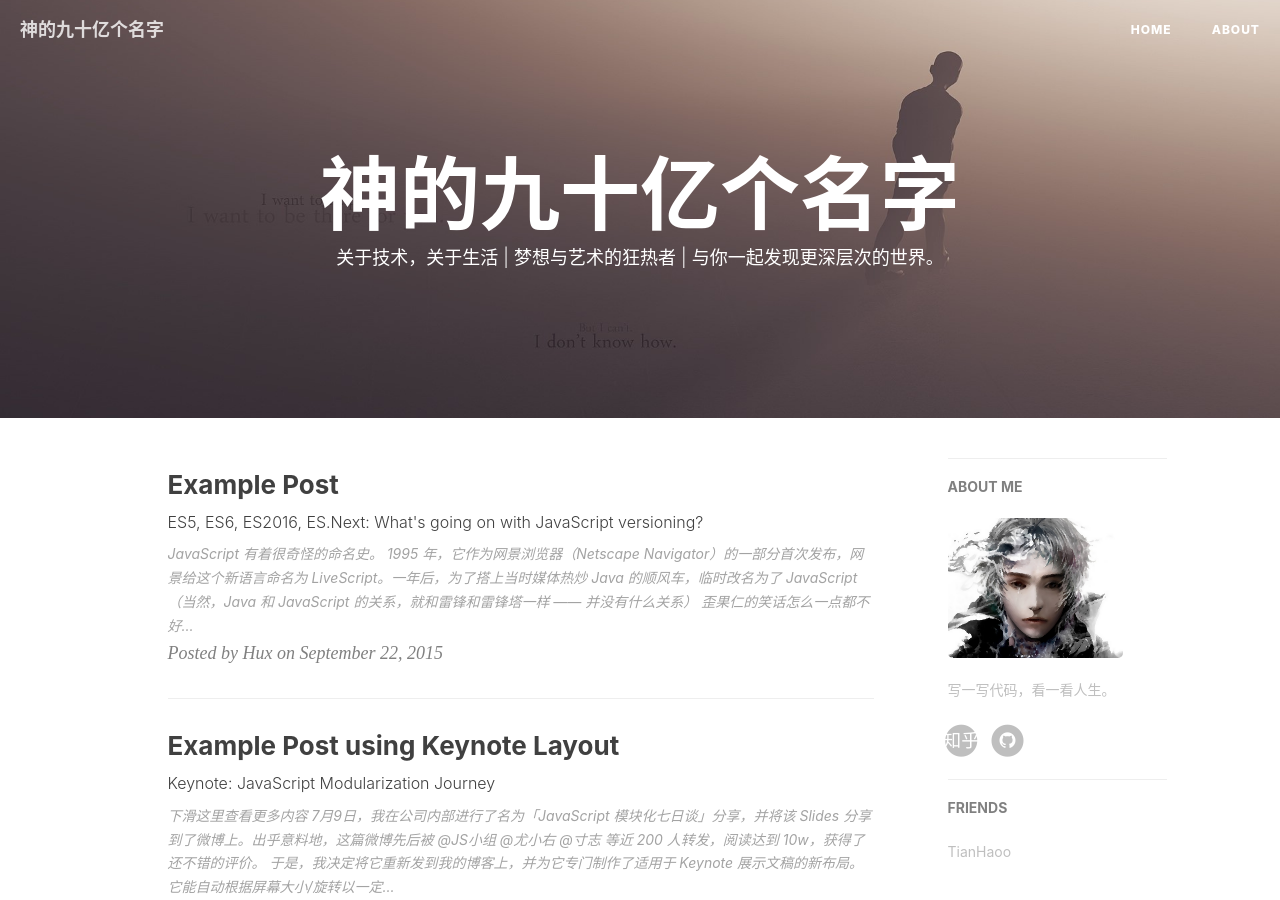
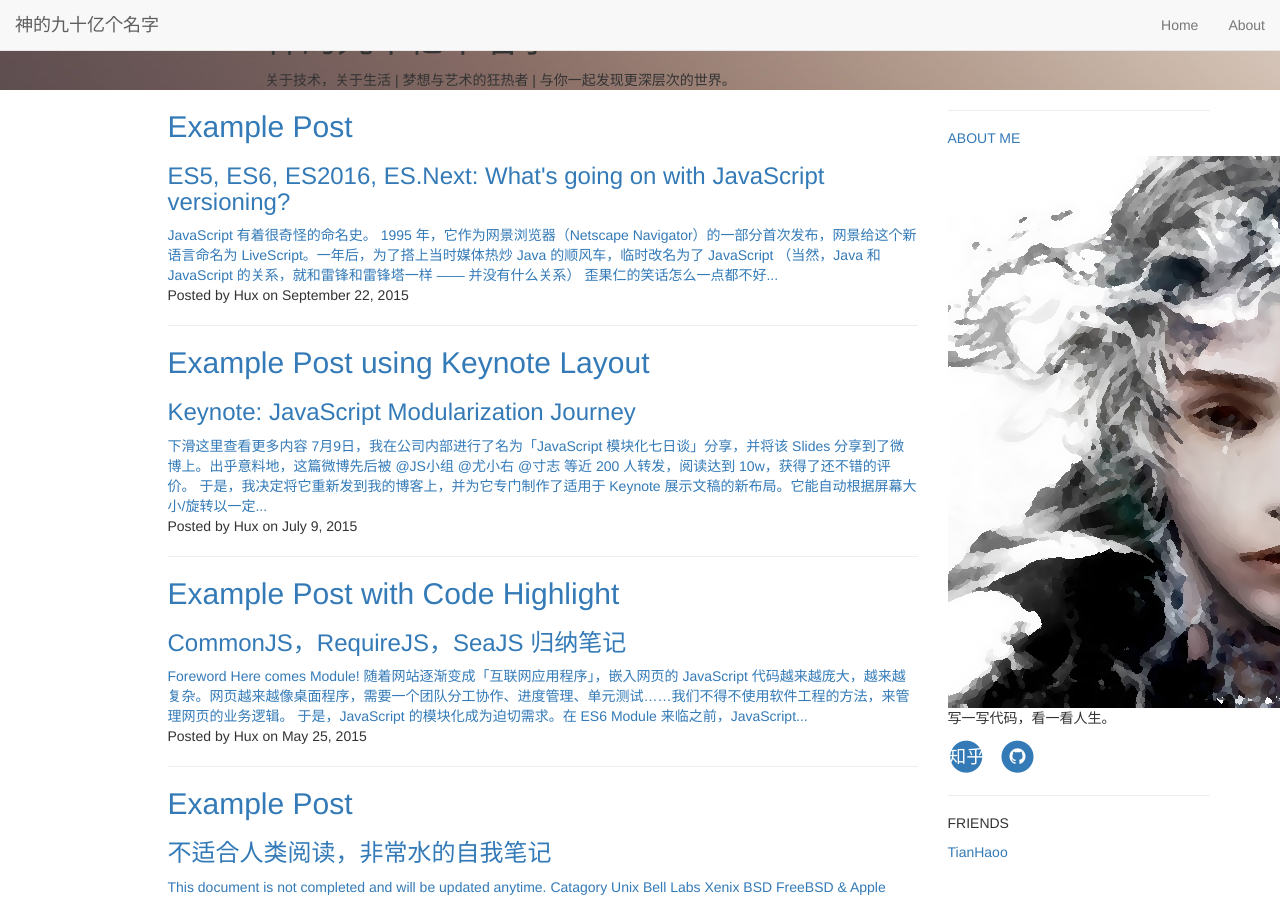
Before and after one commit to Fleschier/Fleschier.github.io, a Jekyll site: the page built from index.html, in a window 1280 px wide and 900 px high. Built offline with Jekyll 4.4.1, drawn with Linux system fonts in a browser that asks for light colours; nearby versions of some CDN libraries; the list of posts is cut into pages by our own code; comment, search, counter and statistics services are not loaded.

Commit message:
Update head.html

```diff
--- a/_includes/head.html
+++ b/_includes/head.html
@@ -14,9 +14,6 @@
     <!-- Bootstrap Core CSS -->
     <link rel="stylesheet" href="{{ "/css/bootstrap.min.css" | prepend: site.baseurl }}">
 
-    <!-- Custom CSS -->
-    <link rel="stylesheet" href="{{ "/css/hux-blog.min.css" | prepend: site.baseurl }}">
-
     <!-- Pygments Github CSS -->
     <link rel="stylesheet" href="{{ "/css/syntax.css" | prepend: site.baseurl }}">
 
@@ -24,13 +21,6 @@
     <!-- <link href="http://maxcdn.bootstrapcdn.com/font-awesome/4.3.0/css/font-awesome.min.css" rel="stylesheet" type="text/css"> -->
     <!-- Hux change font-awesome CDN to qiniu -->
     <link href="http://cdn.staticfile.org/font-awesome/4.2.0/css/font-awesome.min.css" rel="stylesheet" type="text/css">
-
-
-    <!-- Hux Delete, sad but pending in China
-    <link href='http://fonts.googleapis.com/css?family=Lora:400,700,400italic,700italic' rel='stylesheet' type='text/css'>
-    <link href='http://fonts.googleapis.com/css?family=Open+Sans:300italic,400italic,600italic,700italic,800italic,400,300,600,700,800' rel='stylesheet' type='text/
-    css'>
-    -->
 
 
     <!-- HTML5 Shim and Respond.js IE8 support of HTML5 elements and media queries -->
```
